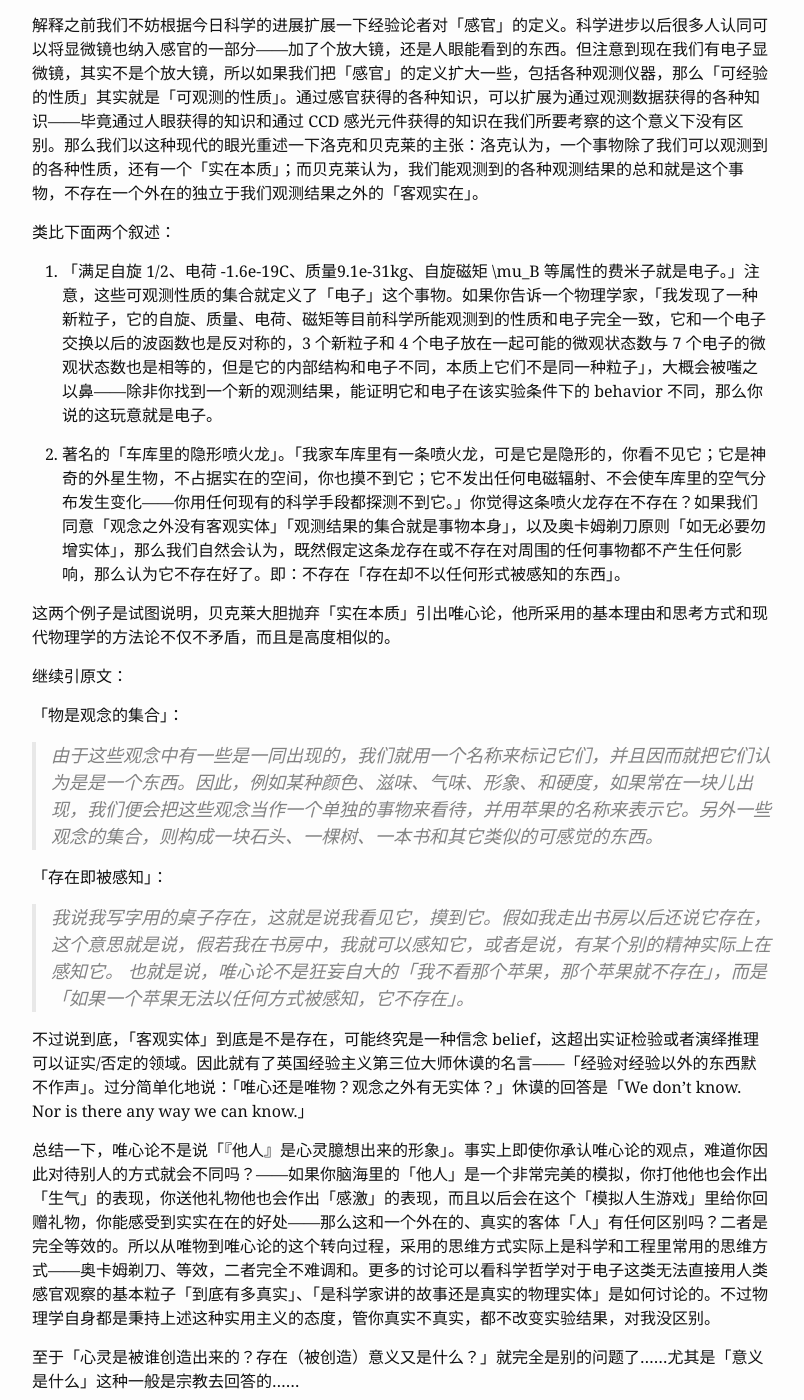
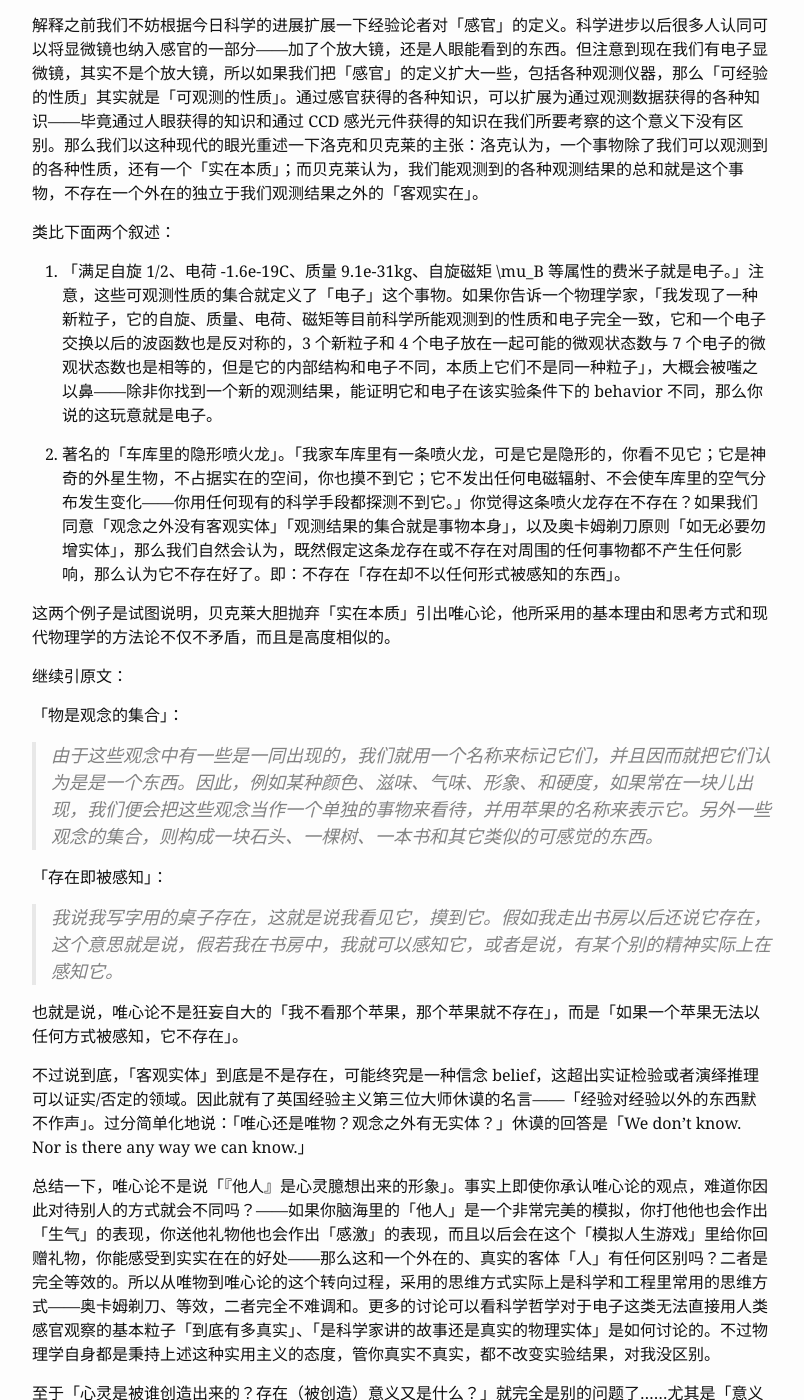
Before and after one commit to gaberber/gaberber.github.io, a Jekyll site: the page built from _posts/2015-01-15-is-idealism-compatible-with-science.md, in a window 1280 px wide and 1400 px high, scrolled down 1354 px. Shown: the whole window, without its empty margins (238-1042 px from the left). Built offline with Jekyll 4.4.1, drawn with Linux system fonts in a browser that asks for light colours.

```diff
--- a/_posts/2015-01-15-is-idealism-compatible-with-science.md
+++ b/_posts/2015-01-15-is-idealism-compatible-with-science.md
@@ -34,7 +34,7 @@ date:   2015-01-15 12:12:00
 
 类比下面两个叙述：
 
-1. 「满足自旋 1/2、电荷 -1.6e-19C、质量9.1e-31kg、自旋磁矩 \mu_B 等属性的费米子就是电子。」注意，这些可观测性质的集合就定义了「电子」这个事物。如果你告诉一个物理学家，「我发现了一种新粒子，它的自旋、质量、电荷、磁矩等目前科学所能观测到的性质和电子完全一致，它和一个电子交换以后的波函数也是反对称的，3 个新粒子和 4 个电子放在一起可能的微观状态数与 7 个电子的微观状态数也是相等的，但是它的内部结构和电子不同，本质上它们不是同一种粒子」，大概会被嗤之以鼻——除非你找到一个新的观测结果，能证明它和电子在该实验条件下的 behavior 不同，那么你说的这玩意就是电子。
+1. 「满足自旋 1/2、电荷 -1.6e-19C、质量 9.1e-31kg、自旋磁矩 \mu_B 等属性的费米子就是电子。」注意，这些可观测性质的集合就定义了「电子」这个事物。如果你告诉一个物理学家，「我发现了一种新粒子，它的自旋、质量、电荷、磁矩等目前科学所能观测到的性质和电子完全一致，它和一个电子交换以后的波函数也是反对称的，3 个新粒子和 4 个电子放在一起可能的微观状态数与 7 个电子的微观状态数也是相等的，但是它的内部结构和电子不同，本质上它们不是同一种粒子」，大概会被嗤之以鼻——除非你找到一个新的观测结果，能证明它和电子在该实验条件下的 behavior 不同，那么你说的这玩意就是电子。
 
 2. 著名的「车库里的隐形喷火龙」。「我家车库里有一条喷火龙，可是它是隐形的，你看不见它；它是神奇的外星生物，不占据实在的空间，你也摸不到它；它不发出任何电磁辐射、不会使车库里的空气分布发生变化——你用任何现有的科学手段都探测不到它。」你觉得这条喷火龙存在不存在？如果我们同意「观念之外没有客观实体」「观测结果的集合就是事物本身」，以及奥卡姆剃刀原则「如无必要勿增实体」，那么我们自然会认为，既然假定这条龙存在或不存在对周围的任何事物都不产生任何影响，那么认为它不存在好了。即：不存在「存在却不以任何形式被感知的东西」。
 
@@ -49,6 +49,7 @@ date:   2015-01-15 12:12:00
 「存在即被感知」：
 
 > 我说我写字用的桌子存在，这就是说我看见它，摸到它。假如我走出书房以后还说它存在，这个意思就是说，假若我在书房中，我就可以感知它，或者是说，有某个别的精神实际上在感知它。
+
 也就是说，唯心论不是狂妄自大的「我不看那个苹果，那个苹果就不存在」，而是「如果一个苹果无法以任何方式被感知，它不存在」。
 
 不过说到底，「客观实体」到底是不是存在，可能终究是一种信念 belief，这超出实证检验或者演绎推理可以证实/否定的领域。因此就有了英国经验主义第三位大师休谟的名言——「经验对经验以外的东西默不作声」。过分简单化地说：「唯心还是唯物？观念之外有无实体？」休谟的回答是「We don't know. Nor is there any way we can know.」
```
